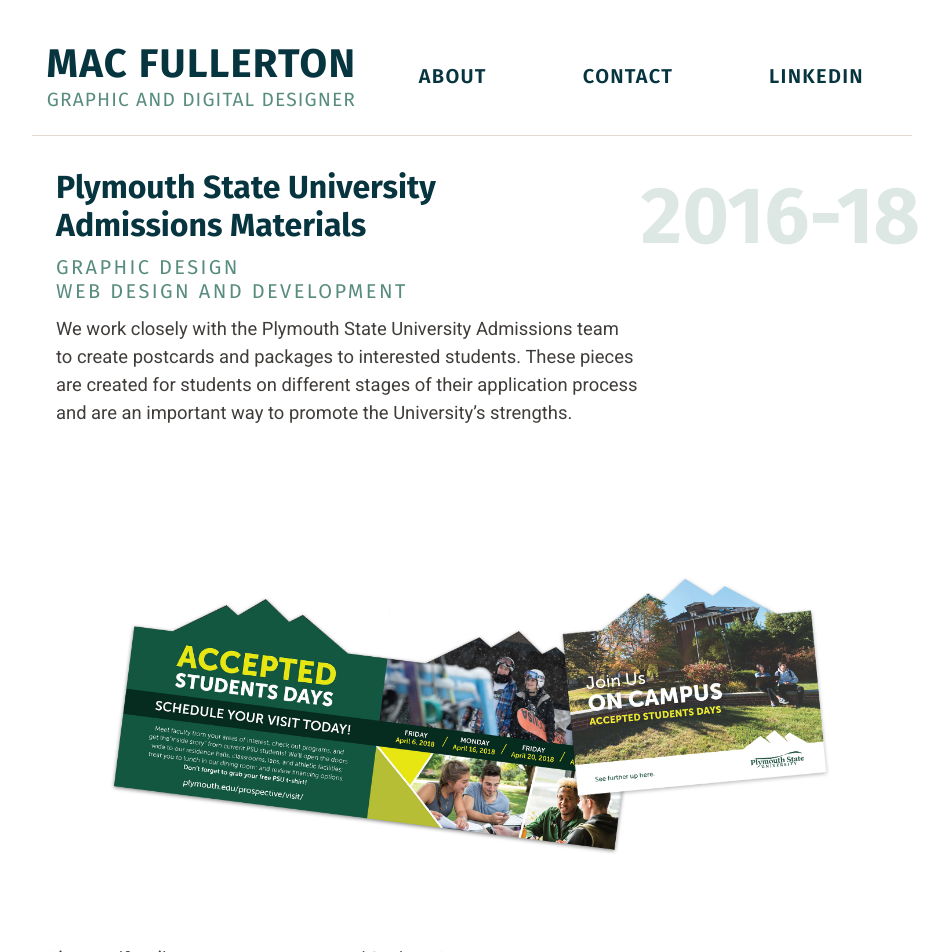
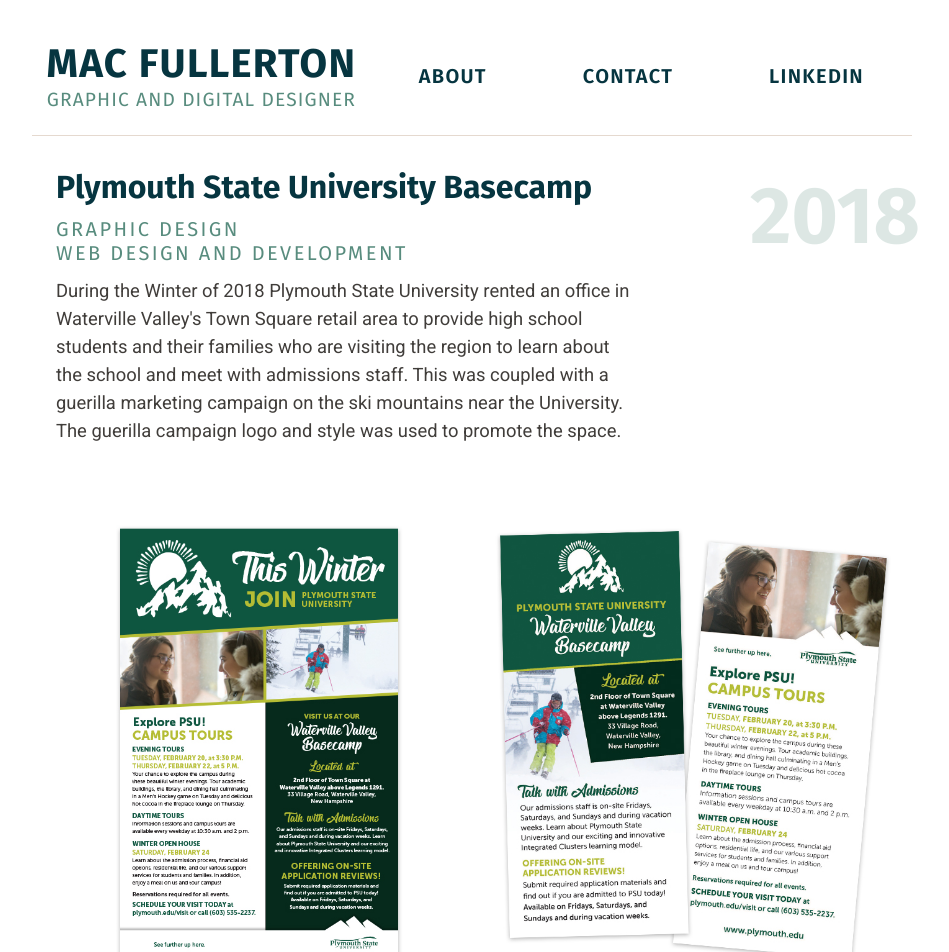
Before and after one commit to mtfullerton/mtfullerton.github.io, a Jekyll site: the page built from psubasecamp/index.html, in a window 1280 px wide. Shown: the top 952 px of the page, without its empty margins (168-1117 px from the left). Built offline with Jekyll 4.4.1, drawn with Linux system fonts in a browser that asks for light colours; some of the changed text lies outside the part shown.

Commit message:
Updates 5/3/18

```diff
--- a/about/index.html
+++ b/about/index.html
@@ -8,7 +8,7 @@
     </div>
     <div class="about_bio">
       <h3 class="about_title">Mac Fullerton</h3>
-      <p class="about_text">Thank your looking at my website and my work.  This website contains my best graphic work and will be updated as my work and education progress. I invite you to come back and check out my work in the future.<br><br>
+      <p class="about_text">Thank you for looking at my website and my work.  This website contains my best graphic work and will be updated as my work and education progress. I invite you to come back and check out my work in the future.<br><br>
       I graduated from Plymouth State University in 2017 with a Bachelor of Fine Arts in Graphic Design and a minor in Communications and Media Studies. I currently work at Plymouth State University as a Graphic and Digital Designer in the Marketing Communication and Creative Services department. I do some minor contract work on the side and am always working on expanding my skillset. More in depth information on my current work can be viewed on my resume or LinkedIn profile.</p>
 </p>
     </div>
--- a/css/main.scss
+++ b/css/main.scss
@@ -92,6 +92,12 @@
     border-top: none;
     text-align: none;
     border-bottom: none;
+  }
+    @media (min-width: 1600px) {
+    border-top: none;
+    text-align: left;
+    border-bottom: none;
+    margin-left: 5rem;
   }
 }
 
@@ -404,6 +410,7 @@
   cursor: pointer;
   padding: 15px;
   border-radius: 4px;
+  background-color: transparent;
 }
 
 
--- a/psuadmissions/index.html
+++ b/psuadmissions/index.html
@@ -17,7 +17,7 @@
       <p class="image-caption">Die cut self-mailer to promote our Accepted Students Days.</p>
     </div>
     <div class="image-container">
-      <img class="wide" src="/images/foursteps_foldable.jpg">
+      <img class="wide" src="/images/admissions_foursteps.jpg">
     </div>
     <div class="caption-area">
       <p class="image-caption">A french fold piece that was coupled with a PSU winter hat.</p>
--- a/psubasecamp/index.html
+++ b/psubasecamp/index.html
@@ -3,59 +3,42 @@
 ---
 <div class="main-container">
   <div class="job-section">
-    <h4 class="year">2016-18</h4>
-    <h2 class="job-title">Plymouth State University<br> Admissions Materials</h1>
+    <h4 class="year">2018</h4>
+    <h2 class="job-title">Plymouth State University Basecamp</h1>
     <h4 class="job-type">Graphic Design</h4>
     <h4 class="job-type">Web Design and Development</h4>
-    <p class="job-description">We work closely with the Plymouth State University Admissions team to create postcards and packages to interested students. These pieces are created for students on different stages of their application process and are an important way to promote the University’s strengths.</p>
+    <p class="job-description">During the Winter of 2018 Plymouth State University rented an office in Waterville Valley's Town Square retail area to provide high school students and their families who are visiting the region to learn about the school and meet with admissions staff. This was coupled with a guerilla marketing campaign on the ski mountains near the University. The guerilla campaign logo and style was used to promote the space.</p>
   </div>
   <div class="image-gallery">
-    <div class="image-container">
-      <img class="wide" src="/images/admissions_asd.jpg">
+    <div class="image-container-sbs">
+      <img class="sbs" src="/images/basecamp_poster.jpg">
+      <img class="sbs" src="/images/basecamp_rackcards.jpg">
     </div>
     <div class="caption-area">
-      <p class="image-caption">Die cut self-mailer to promote our Accepted Students Days.</p>
+      <p class="image-caption">A poster sent to high school guidance counselors and rack cards that were placed in rest areas, hotels, and restaurants in the state.</p>
     </div>
-    <div class="image-container">
-      <img class="wide" src="/images/foursteps_foldable.jpg">
+        <div class="image-container">
+        <img class="wide" src="/images/basecamp_web.jpg">
     </div>
     <div class="caption-area">
-      <p class="image-caption">A french fold piece that was coupled with a PSU winter hat.</p>
-    </div>
-    <div class="image-container">
-      <img class="wide" src="/images/openhouse_postcard.jpg">
-    </div>
-    <div class="caption-area">
-      <p class="image-caption">Postcard to promote open house event in February.</p>
-    </div>
-    <div class="image-container">
-      <img class="wide" src="/images/criticalthinking_postcard.jpg">
-    </div>
-    <div class="caption-area">
-      <p class="image-caption">
-      Large postcard to high school students that highlights PSU's rating by the Wall Street Journal and location.</p>
-    </div>
-    <div class="image-container">
-      <img class="wide" src="/images/admissions_web.jpg">
-    </div>
-    <div class="caption-area">
-      <p class="image-caption">Design and development of a microsite to promote financial aid options for first-year students which highlited the Morgridge Family Opportunity Scholarships.</p>
-      <a href="http://www.plymouth.edu/aid/" target="blank">
+      <p class="image-caption">Microsite that promoted the space and upcoming events. An area was included that introduced our student guerilla marketers.</p>
+      <a href="http://www.plymouth.edu/basecamp/" target="blank">
         <button class="view_pdf">View Full Website</button>
       </a>
     </div>
     <div class="image-container">
-      <img class="tall" src="/images/highschool_poster.jpg">
+      <img class="wide" src="/images/basecamp_area1.jpg">
+      <img class="wide" src="/images/basecamp_area2.jpg">
     </div>
     <div class="caption-area">
-      <p class="image-caption">Poster sent to high school guidance counselors to promote upcoming open houses and accepted student days.</p>
+      <p class="image-caption">Interior at Waterville Valley town center. Assisted in creation and layout as well as design of large signs.</p>
     </div>
   </div>
   <div class="page_bottom">
     <p class="backhome"><a href="/index.html">Back to Main Page</p></a>
     <button onclick="topFunction()" id="toppage"><i class="fa fa-angle-up fa-3x"></i></button>
     <div class="nextprev">
-      <p><a href="/psumagazine/index.html">Prev</a>/<a href="/psubasecamp/index.html">Next</a></p>
+      <p><a href="/psuadmissions/index.html">Prev</a>/<a href="/psuadvancement/index.html">Next</a></p>
     </div>
   </div>
 </div>
```
Also changed, not shown: 1 other file.
